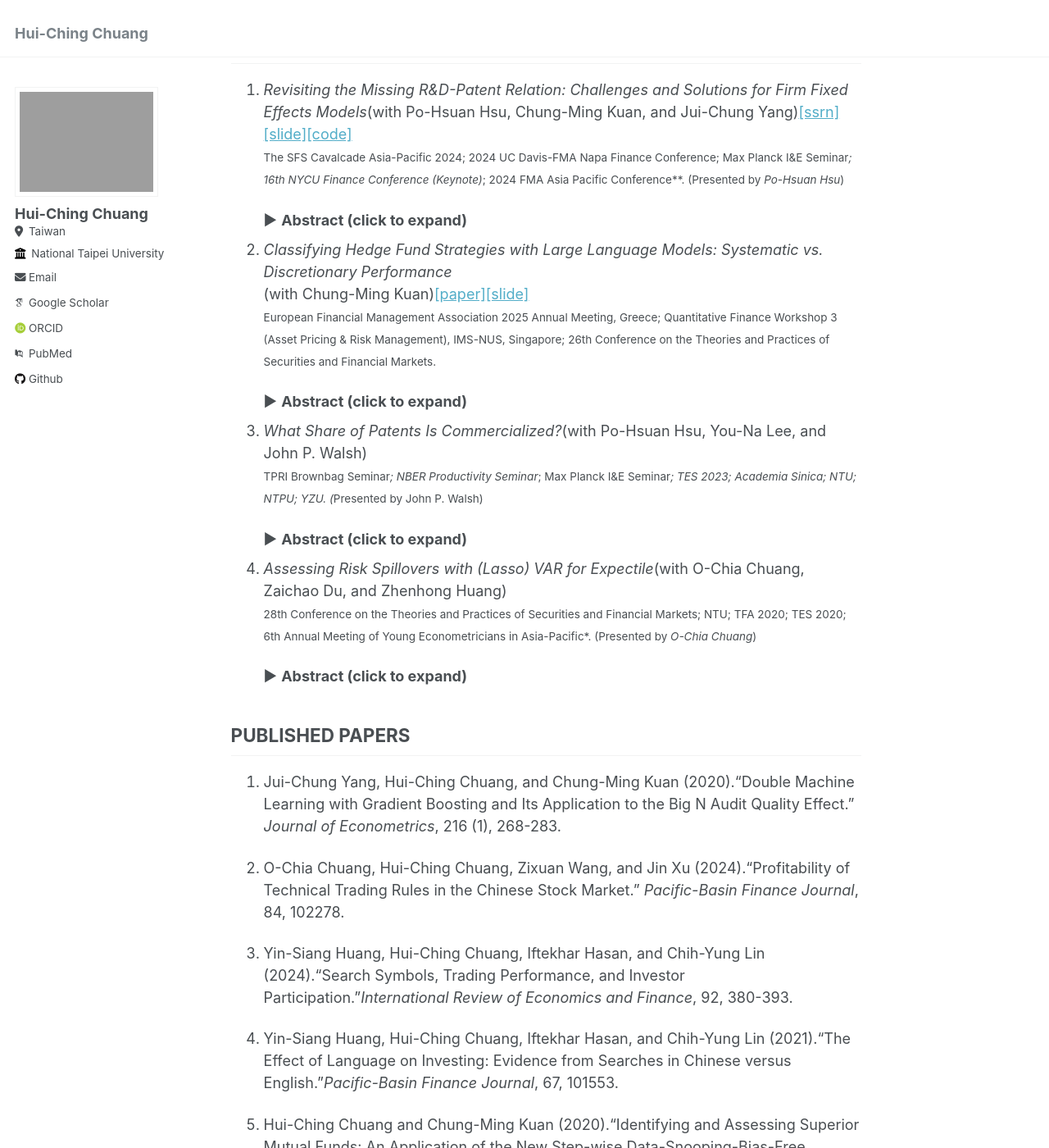
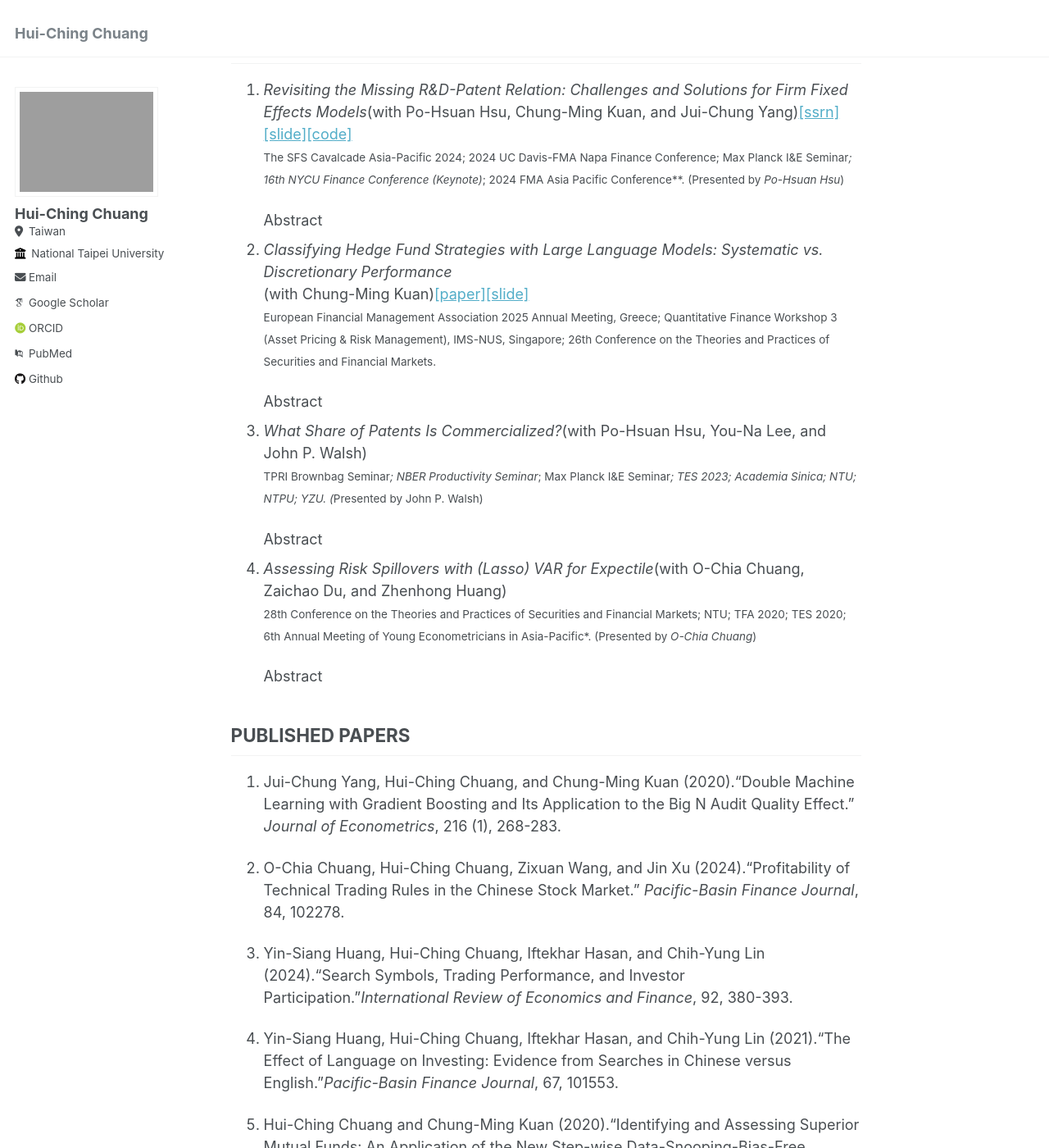
Before and after one commit to hcchuang/hcchuang.github.io, a Jekyll site: the page built from _pages/about.md, in a window 1280 px wide and 1400 px high, scrolled down 235 px. Shown: the whole window at 82% size. Built offline with Jekyll 4.4.1, drawn with Linux system fonts in a browser that asks for light colours; some web fonts are replaced.

Commit message:
Update about.md

```diff
--- a/_pages/about.md
+++ b/_pages/about.md
@@ -30,7 +29,7 @@ applications, natural language processing, econometrics, and investment.
    <small>The SFS Cavalcade Asia-Pacific 2024; 2024 UC Davis-FMA Napa Finance Conference; Max Planck I&amp;E Seminar*; 16th NYCU Finance Conference (Keynote)*; 2024 FMA Asia Pacific Conference**. (Presented by <em>Po-Hsuan Hsu</em>)</small>
 
    <details>
-     <summary><strong>Abstract (click to expand)</strong></summary>
+     <summary>Abstract</summary>
      <div class="abstract-body">
        The common practice of including firm fixed effects in empirical research
        may eliminate the explanatory power of important economic factors that are
@@ -54,7 +53,7 @@ applications, natural language processing, econometrics, and investment.
    <small>European Financial Management Association 2025 Annual Meeting, Greece; Quantitative Finance Workshop 3 (Asset Pricing &amp; Risk Management), IMS-NUS, Singapore; 26th Conference on the Theories and Practices of Securities and Financial Markets.</small>
 
    <details>
-     <summary><strong>Abstract (click to expand)</strong></summary>
+     <summary>Abstract</summary>
      <div class="abstract-body">
        We fine-tune FinBERT, a finance-specific large language model, to classify
        hedge funds as systematic or discretionary. Removing manual subjectivity
@@ -70,7 +69,7 @@ applications, natural language processing, econometrics, and investment.
    <small>TPRI Brownbag Seminar*; NBER Productivity Seminar*; Max Planck I&amp;E Seminar*; TES 2023; Academia Sinica; NTU; NTPU; YZU. (*Presented by John P. Walsh)</small>
 
    <details>
-     <summary><strong>Abstract (click to expand)</strong></summary>
+     <summary>Abstract</summary>
      <div class="abstract-body">
        Using three independent inventor surveys as labeled data, we combine
        contextual embeddings (BERT for Patents) with bibliometric indicators to
@@ -85,7 +84,7 @@ applications, natural language processing, econometrics, and investment.
    <small>28th Conference on the Theories and Practices of Securities and Financial Markets; NTU; TFA 2020; TES 2020; 6th Annual Meeting of Young Econometricians in Asia-Pacific*. (Presented by <em>O-Chia Chuang</em>)</small>
 
    <details>
-     <summary><strong>Abstract (click to expand)</strong></summary>
+     <summary>Abstract</summary>
      <div class="abstract-body">
        We generalize the vector autoregressive (VAR) model from conditional means
        to conditional expectiles (MCARE) for assessing risk spillovers among
```
Also changed, not shown: other parts of _pages/about.md (+1 -2 lines).
